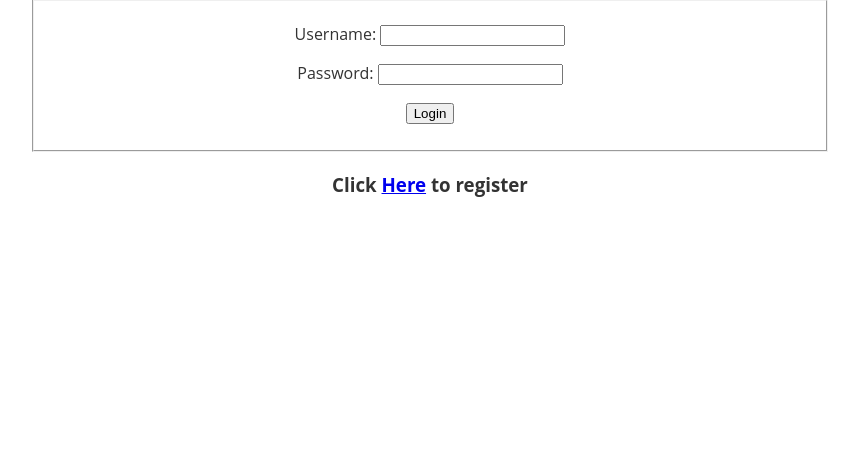
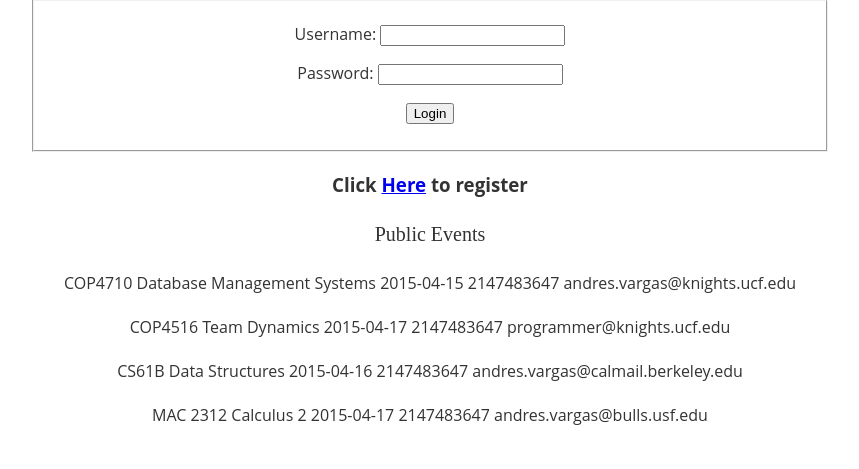
Before and after one commit to lsosa/COP4710, a PHP site: page / in a window 1280 px wide. Shown: the part 205-674 px from the top of the page, without its empty margins (210-1069 px from the left). Run offline with PHP 8.4, Linux system fonts and the light colour scheme; data comes from the database, SQL or seed files in the repository; some web fonts are replaced.

Commit message:
Printing public events on index page

```diff
--- a/dbscript.sql
+++ b/dbscript.sql
@@ -120,7 +120,7 @@ INSERT INTO ratings (event_id, rating, comment_id) VALUES (2, 2,3);
 
 #public event below
 #returns all the public events regardless of location
-#SELECT * FROM events WHERE e.priv = 0
+#SELECT * FROM events WHERE priv = 0
 
 #Returns the private events at a users university
 #need to input the user id
--- a/index.php
+++ b/index.php
@@ -2,6 +2,77 @@
 
 /*** begin our session ***/
 session_start();
+
+function listPublicEvents() {
+
+	/*** connect to database ***/
+    /*** mysql hostname ***/
+    $mysql_hostname = 'localhost';
+
+    /*** mysql username ***/
+    $mysql_username = 'root';
+
+    /*** mysql password ***/
+    $mysql_password = 'root';
+
+    /*** database name ***/
+    $mysql_dbname = 'cop4710';
+
+	try
+    {
+        $dbh = new PDO("mysql:host=$mysql_hostname;dbname=$mysql_dbname", $mysql_username, $mysql_password);
+        /*** $message = a message saying we have connected ***/
+
+        /*** set the error mode to excptions ***/
+        $dbh->setAttribute(PDO::ATTR_ERRMODE, PDO::ERRMODE_EXCEPTION);
+
+        /*** prepare the select statement ***/
+        $stmt = $dbh->prepare("SELECT name, description, event_date, contact_phone, contact_email FROM events WHERE priv = 0");
+
+        /*** execute the prepared statement ***/
+        $stmt->execute();
+
+		while($row = $stmt->fetch(PDO::FETCH_ASSOC))
+		{
+			echo $row['name'] . "\t" . $row['description'] . "\t" . $row['event_date'] . "\t" . $row['contact_phone'] . "\t" . $row['contact_email'] . "<br><br>";
+			//$data = $row['name'] . "\t" . $row['description'] . "\n";
+			//print $data;
+		}
+
+		$stmt = null;
+
+        /*** check for a result ***/
+        //$result = $stmt->fetch(PDO::FETCH_ASSOC);
+
+		//$name = $result["name"];
+		//$user_id = $row["user_id"];
+		//$user_priv = $row["priv"];
+
+        /*** if we have no result then fail boat ***/
+        // if($name == false)
+        // {
+                // echo 'No public events found';
+				//header('Location: /');
+        // }
+        // /*** if we do have a result, all is well ***/
+        // else
+        // {
+			// foreach($result as $output)
+			// {
+				// echo output[0];
+				// echo output[1];
+			// }
+        // }
+
+
+    }
+    catch(Exception $e)
+    {
+        /*** if we are here, something has gone wrong with the database ***/
+        echo 'We are unable to process your request. Please try again later';
+    }
+
+}
 
 ?>
 
@@ -80,6 +151,11 @@ session_start();
 
 		<?php endif; ?>
 
+		<!-- show public event -->
+		<center><p class="body"> Public Events </p>
+
+			<?php listPublicEvents(); ?>
+
 		<br>
 
 	</div>
```
